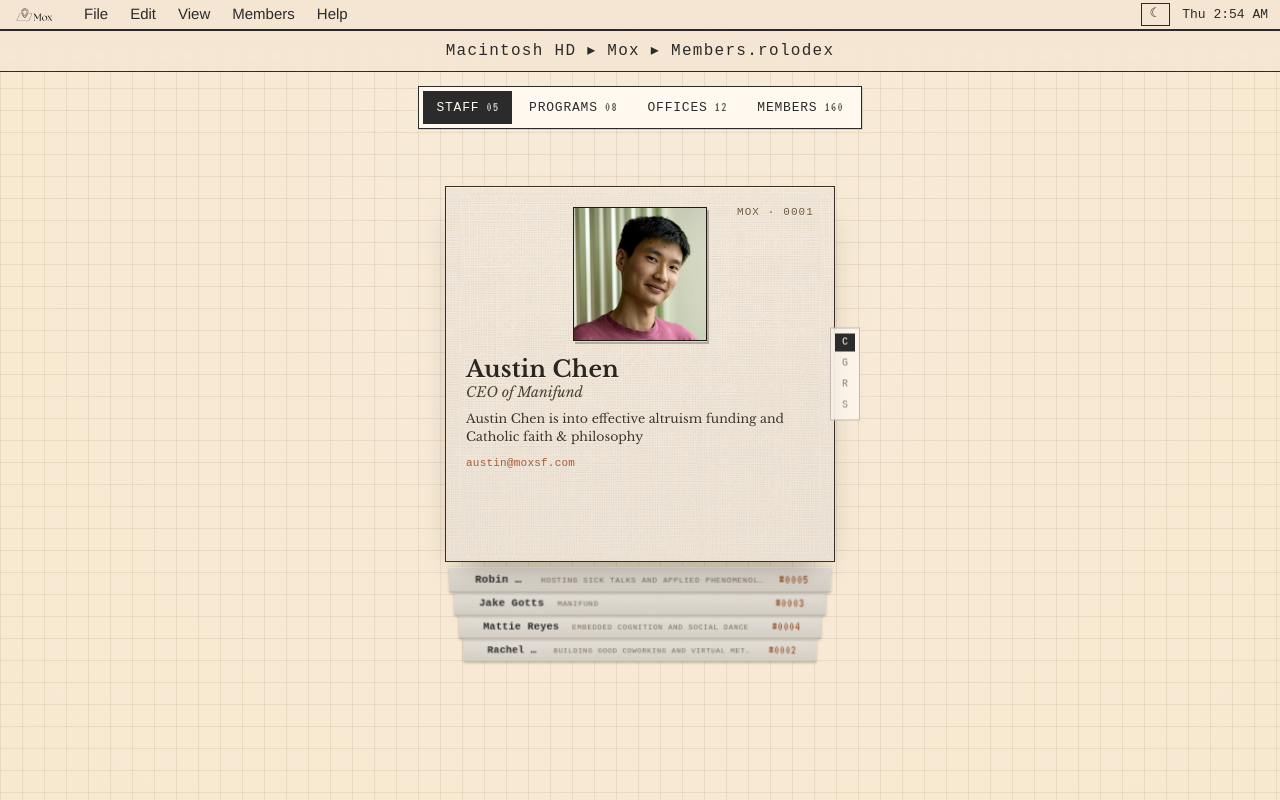
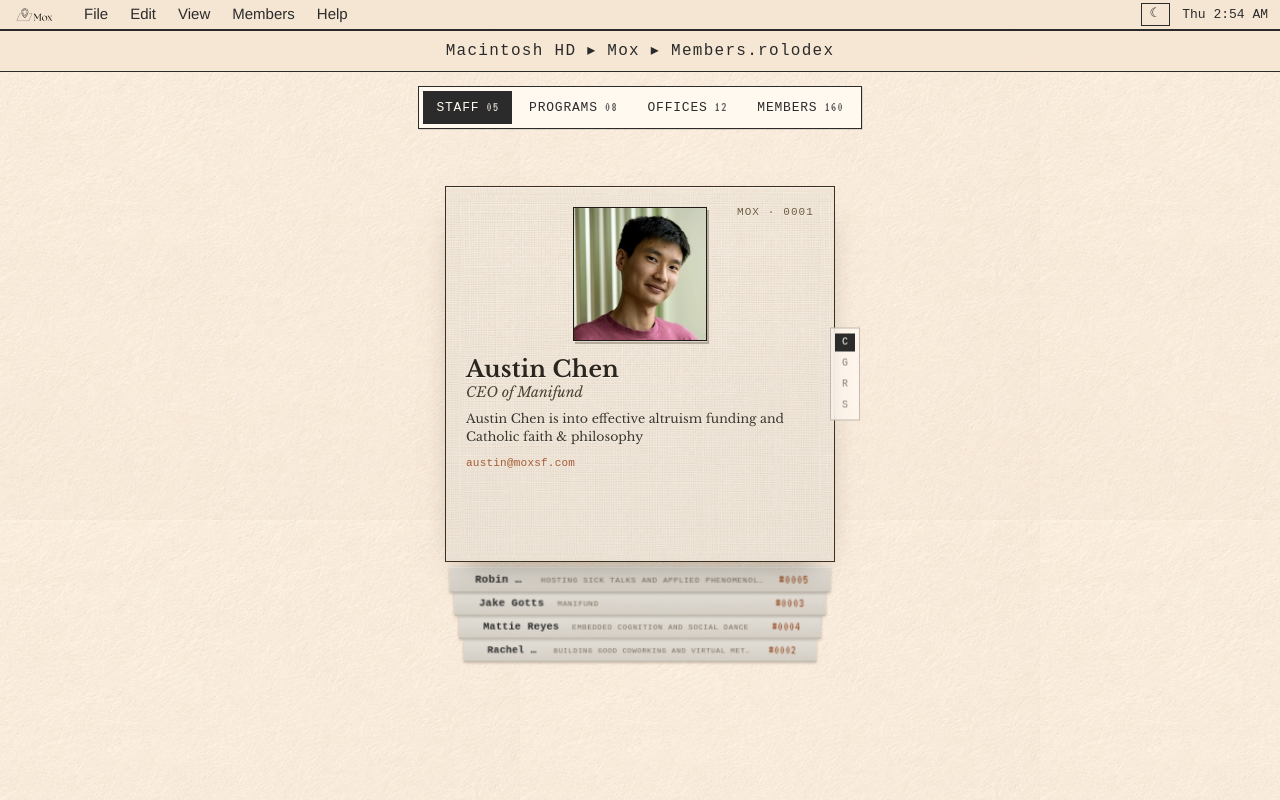
Before and after one commit to pauljunsukhan/mox-sf-website, a React (Vite) app: page / in a window 1280 px wide. Built offline with nearby package versions, Linux system fonts and the light colour scheme.

Commit message:
Use bare vellum background texture

```diff
--- a/src/styles/app.css
+++ b/src/styles/app.css
@@ -1,7 +1,7 @@
 @import 'tailwindcss';
 
 /* ============================================================
-   Base — engineering-paper desktop (ported from pauljunsukhan.com)
+   Base — bare vellum desk texture
    ============================================================ */
 * {
   box-sizing: border-box;
@@ -31,22 +31,13 @@
   line-height: var(--lh-normal);
   color: var(--text);
   background-color: var(--bg);
-  background-image: linear-gradient(var(--grid) 1px, transparent 1px),
-    linear-gradient(90deg, var(--grid) 1px, transparent 1px);
-  background-size: 22px 22px;
-  background-attachment: fixed, fixed;
+  background-image: var(--tex-vellum);
+  background-size: 520px 520px;
+  background-attachment: fixed;
   -webkit-font-smoothing: antialiased;
 }
 body::after {
-  content: '';
-  position: fixed;
-  inset: 0;
-  pointer-events: none;
-  z-index: 0;
-  background: radial-gradient(circle at 50% 25%, rgba(255, 255, 240, 0.16) 0%, rgba(255, 240, 200, 0.24) 100%);
-}
-body.dark::after {
-  background: radial-gradient(circle at 50% 25%, rgba(0, 0, 0, 0.1) 0%, rgba(0, 0, 0, 0.26) 100%);
+  content: none;
 }
 
 /* ============================================================
@@ -208,17 +199,12 @@
 .rolodex-stage::before {
   z-index: 0;
   background-color: var(--bg);
-  background-image: linear-gradient(var(--grid) 1px, transparent 1px),
-    linear-gradient(90deg, var(--grid) 1px, transparent 1px);
-  background-size: 22px 22px;
-  background-attachment: fixed, fixed;
+  background-image: var(--tex-vellum);
+  background-size: 520px 520px;
+  background-attachment: fixed;
 }
 .rolodex-stage::after {
-  z-index: 1;
-  background: radial-gradient(circle at 50% 25%, rgba(255, 255, 240, 0.16) 0%, rgba(255, 240, 200, 0.24) 100%);
-}
-body.dark .rolodex-stage::after {
-  background: radial-gradient(circle at 50% 25%, rgba(0, 0, 0, 0.1) 0%, rgba(0, 0, 0, 0.26) 100%);
+  content: none;
 }
 .rolodex-pathbar {
   position: absolute;
--- a/src/styles/tokens.css
+++ b/src/styles/tokens.css
@@ -26,12 +26,12 @@
   --primary: #2b2b2b;
   --secondary: #008b8b; /* vintage teal */
   --accent: #d4a017; /* mustard */
-  --bg: #f5e6d3; /* aged paper */
+  --bg: #fffefe; /* vellum fallback */
   --text: #2b2b2b;
   --menu-bg: #f5e6d3;
   --window-bg: #fff9f0; /* warm white */
   --window-border: #2b2b2b;
-  --grid: rgba(70, 40, 20, 0.1); /* engineering-paper grid */
+  --grid: transparent;
   --copper: #a55b34;
   --brass: #b8893b;
 
```
